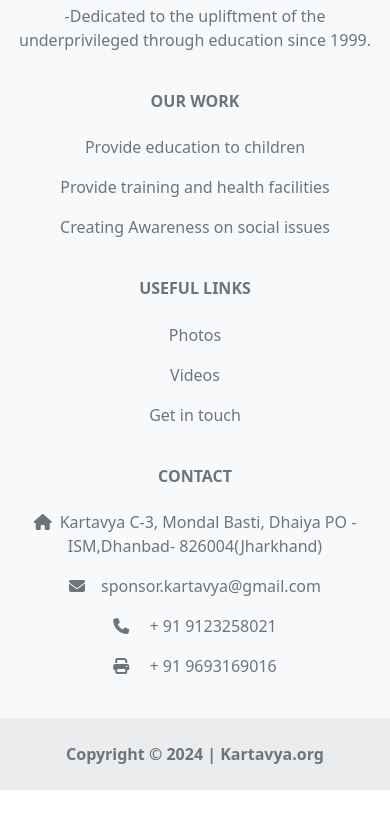
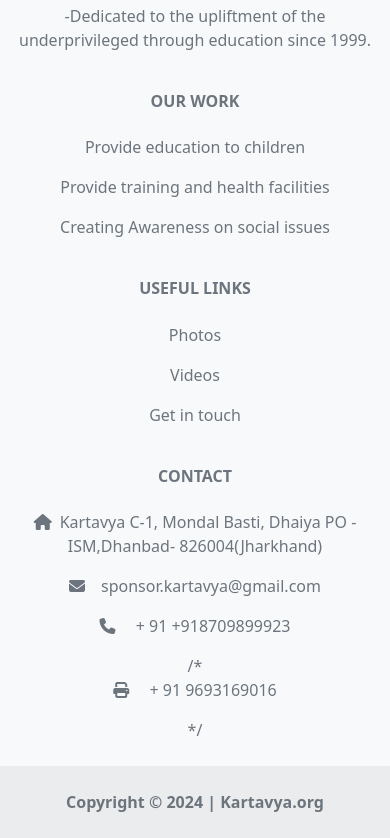
Before and after one commit to utkarsh-1912/kartavya-test, a React (Create React App) app: page / in a window 390 px wide. Shown: the part 7197-8035 px from the top of the page. Before the commit the page ends 7987 px from the top, so only its background shows below. Built offline with nearby package versions, Linux system fonts and the light colour scheme.

Commit message:
Update Footer.js
Changed C3-C1
Phone No. Changed

```diff
--- a/src/Component/Footer/Footer.js
+++ b/src/Component/Footer/Footer.js
@@ -120,7 +120,7 @@ export default function Footer() {
               <h6 className="text-uppercase fw-bold mb-4">Contact</h6>
               <p>
                 <MDBIcon color="secondary" icon="home" className="me-2" />
-                Kartavya C-3, Mondal Basti, Dhaiya PO -ISM,Dhanbad-
+                Kartavya C-1, Mondal Basti, Dhaiya PO -ISM,Dhanbad-
                 826004(Jharkhand)
               </p>
               <p>
@@ -129,12 +129,13 @@ export default function Footer() {
               </p>
               <p>
                 <MDBIcon color="secondary" icon="phone" className="me-3" /> + 91
-                9123258021
+                +918709899923
               </p>
+              /*
               <p>
                 <MDBIcon color="secondary" icon="print" className="me-3" /> + 91
                 9693169016
-              </p>
+              </p>*/
             </MDBCol>
           </MDBRow>
         </MDBContainer>
```
